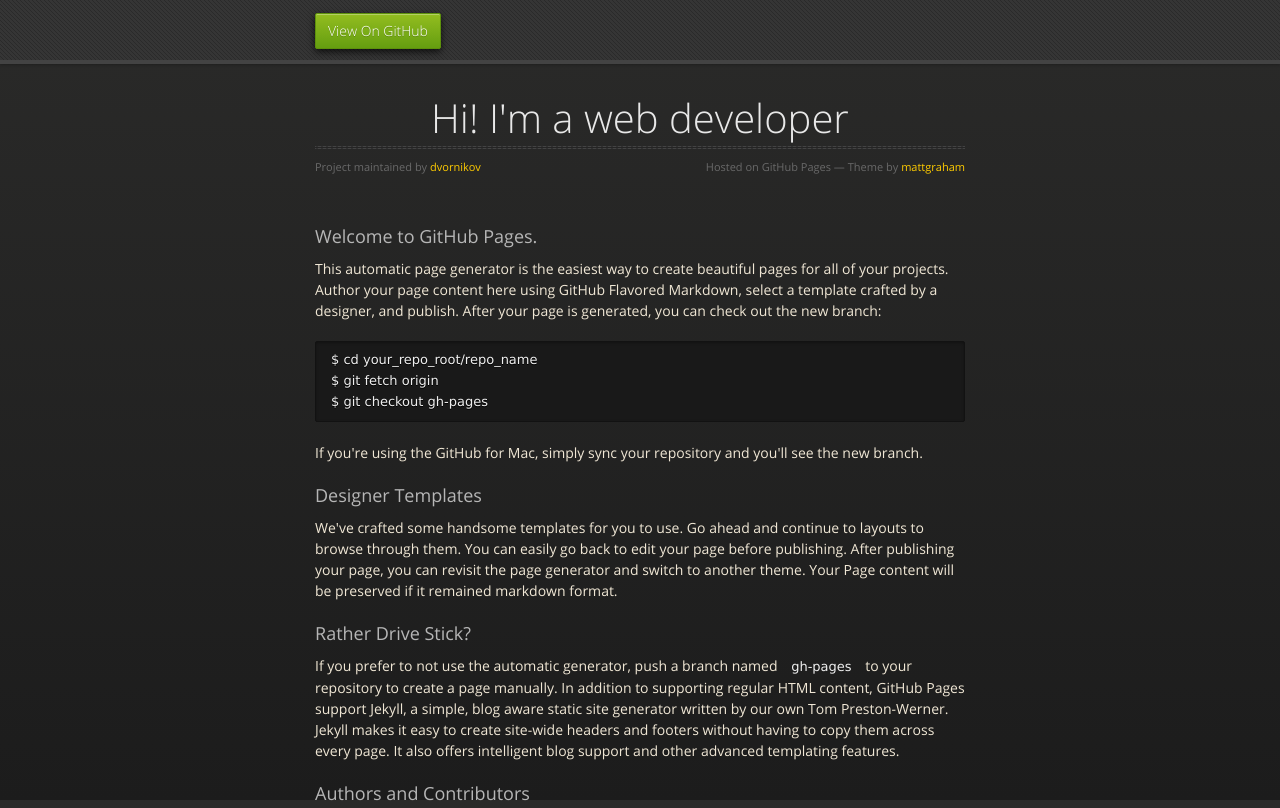
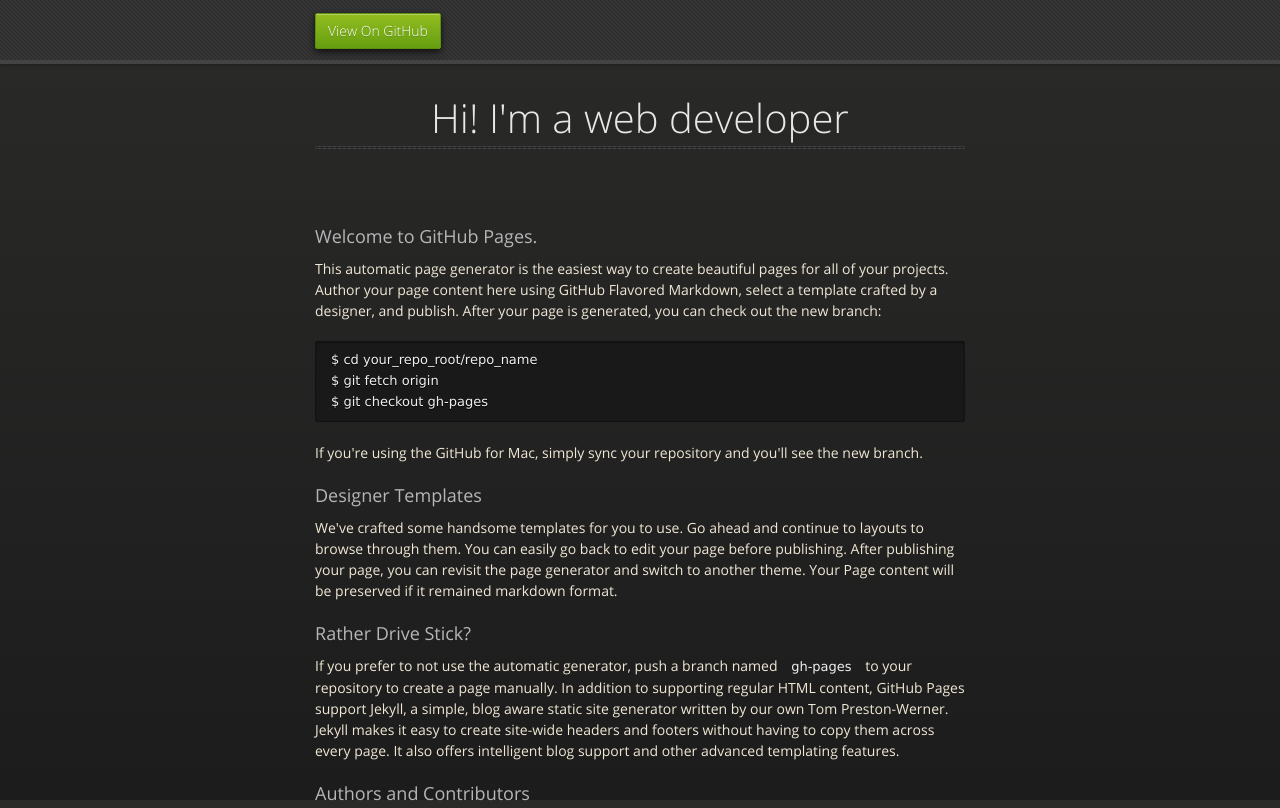
Before and after one commit to dvornikov/dvornikov.github.io, a plain HTML site: page index.html in a window 1280 px wide. Shown: the top 808 px of the page. Drawn offline with nearby package versions, Linux system fonts and the light colour scheme.

Commit message:
Update index.html

```diff
--- a/index.html
+++ b/index.html
@@ -31,8 +31,8 @@
           <h1>Hi! I'm a web developer</h1>
           <!--<p>pages</p>-->
           <hr>
-          <span class="credits left">Project maintained by <a href="https://github.com/dvornikov">dvornikov</a></span>
-          <span class="credits right">Hosted on GitHub Pages &mdash; Theme by <a href="https://twitter.com/michigangraham">mattgraham</a></span>
+          <!--<span class="credits left">Project maintained by <a href="https://github.com/dvornikov">dvornikov</a></span>
+          <span class="credits right">Hosted on GitHub Pages &mdash; Theme by <a href="https://twitter.com/michigangraham">mattgraham</a></span>-->
         </div>
 
         <h3>
```
